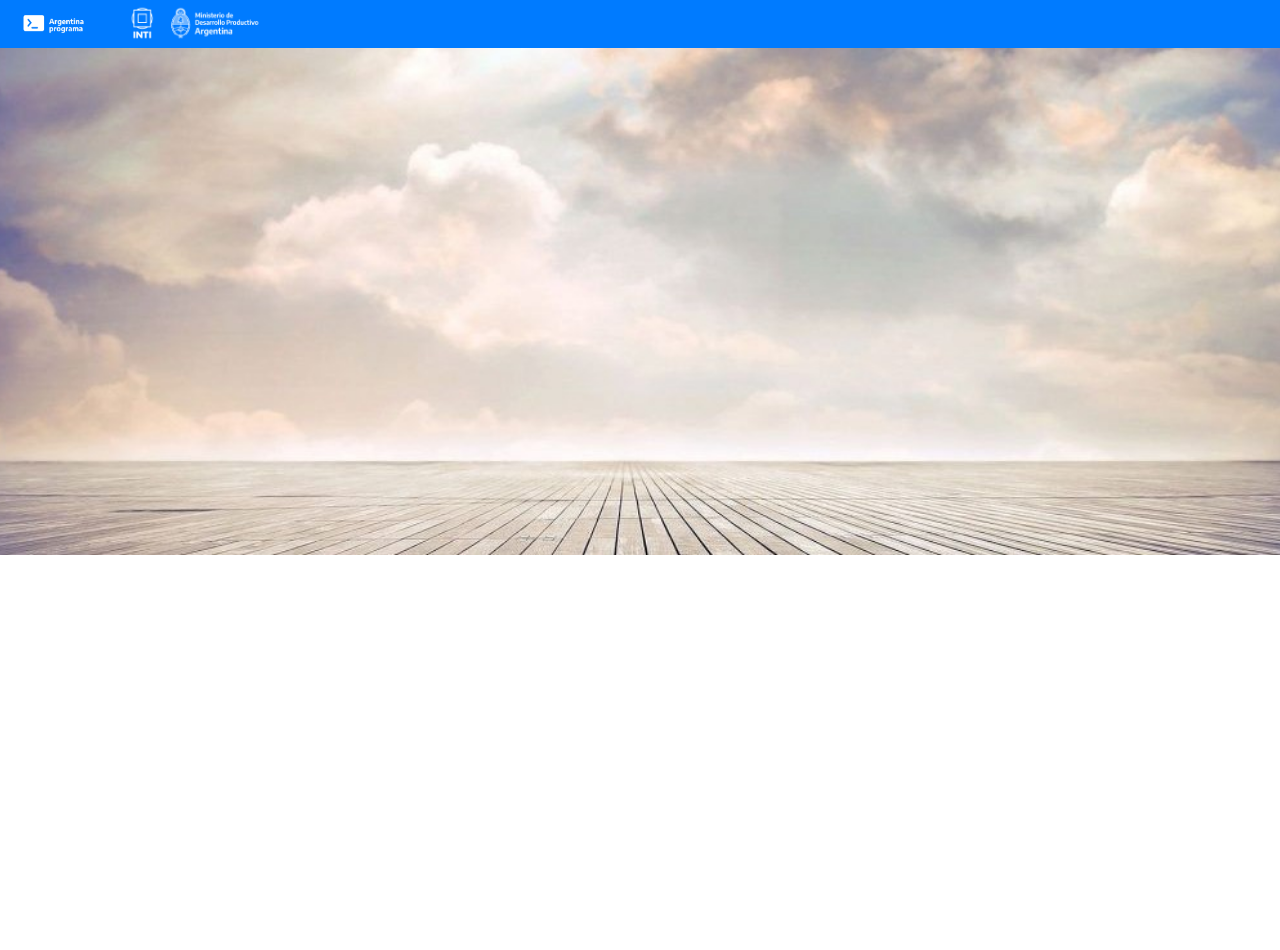
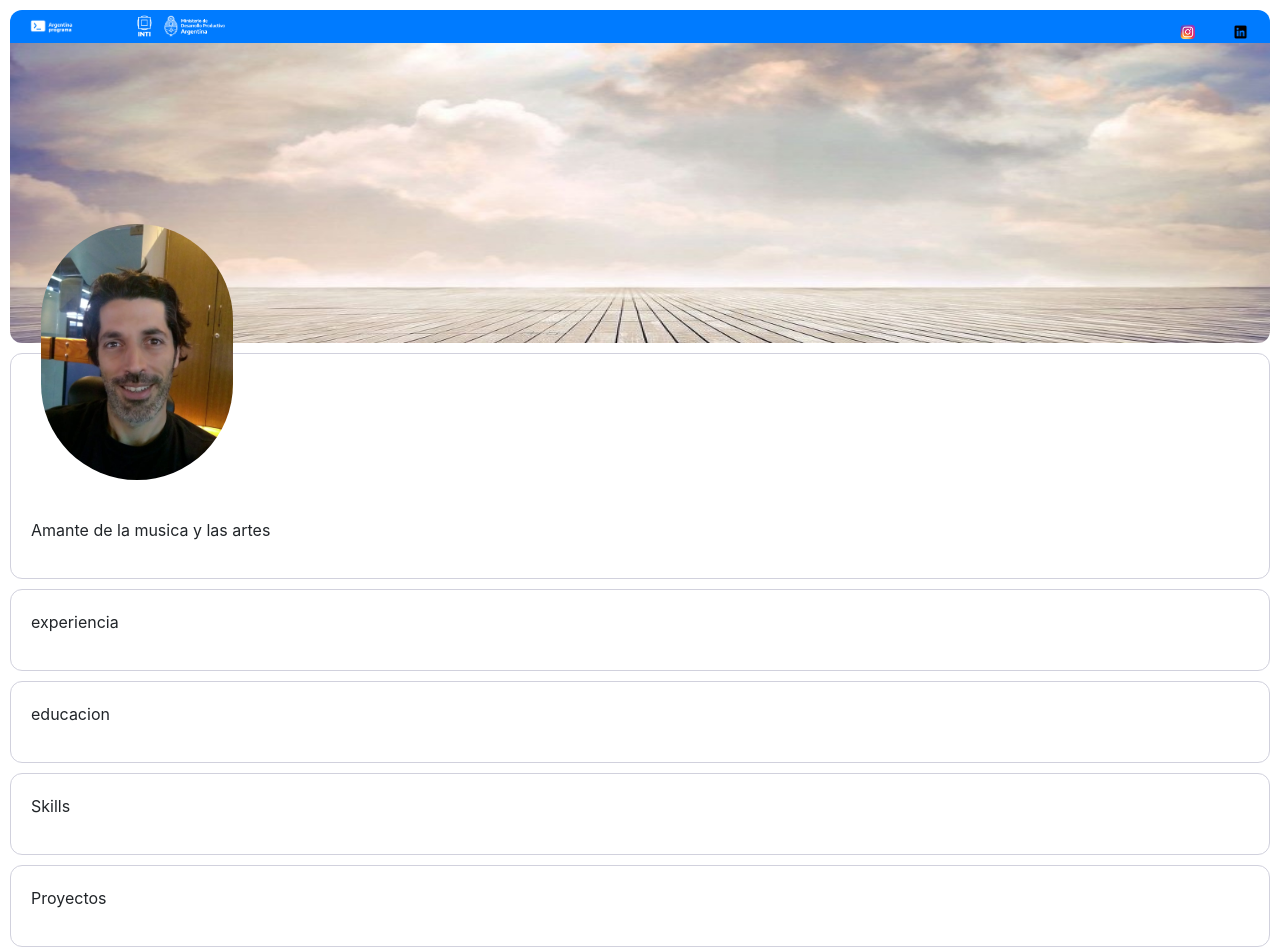
Before and after one commit to nahueltano81/Nahuel-FrontEnd, a plain HTML site: page index.html in a window 1280 px wide. Before the commit the page ends 800 px from the top, so only its background shows below. Drawn offline with nearby package versions, Linux system fonts and the light colour scheme; files whose address does not match are found by name.

Commit message:
portfolio 	new file:   Imagenes/IMG-20201211-WA0004.jpg 	new file:   Imagenes/instagram.svg 	new file:   Imagenes/linkedinlogo.png 	new file:   Imagenes/pngwing.com.png 	modified:   index.html 	modified:   styles.css

```diff
--- a/index.html
+++ b/index.html
@@ -18,24 +18,56 @@
 
   <body>
 
-    <div class="container-fluid text-start">
-      <div class="row bg-primary">
-        <div class="col-1">
-          <a href="https://argentinaprograma.inti.gob.ar"><img class= img-thumbnail src="C:\Users\Dario\Desktop\Yo programo\Nahuel-FrontEnd\Imagenes\APLogo-20-20.png">
+    <div id= "header" class="mat-card">
+        <div id="logos" class="row bg-primary rounded-top" style="padding: 0%;">
+          <div class="col-1">
+            <a href="https://argentinaprograma.inti.gob.ar"><img class= img-thumbnail src="C:\Users\Dario\Desktop\Yo programo\Nahuel-FrontEnd\Imagenes\APLogo-20-20.png" width="70%"></a>
+          </div>
+          <div class="col-10">
+            <a href="https://www.argentina.gob.ar/inti"><img class= img-thumbnail src="C:\Users\Dario\Desktop\Yo programo\Nahuel-FrontEnd\Imagenes\LogosInti.png" width="10%"></a>
+          </div>
+          <div class="col margin-top1">
+            <a href="https://www.instagram.com/nahueltano81/"><img src="C:\Users\Dario\Desktop\Yo programo\Nahuel-FrontEnd\Imagenes\pngwing.com.png" width="70%"></a>
+          </div>
+          <div class="col margin-top1">
+            <a href="https://www.linkedin.com/in/nahuel-lopez-b55433237/"><img src="C:\Users\Dario\Desktop\Yo programo\Nahuel-FrontEnd\Imagenes\linkedinlogo.png" width="70%"></a>
+          </div>
         </div>
-        <div class="col-2">
-          <a href="https://www.argentina.gob.ar/inti"><img class= img-thumbnail src="C:\Users\Dario\Desktop\Yo programo\Nahuel-FrontEnd\Imagenes\LogosInti.png" width="80%">
+        <div id="imagenes" class="row">
+          <img src="C:\Users\Dario\Desktop\Yo programo\Nahuel-FrontEnd\Imagenes\background2-para-paginas-web-html.jpg" class="rounded-bottom" width="100%" height="300px">
         </div>
+    </div>
+    <div id="acercade" class="card mat-card">
+      <div id="fotoperfil"  class="image2">
+        <img src="C:\Users\Dario\Desktop\Yo programo\Nahuel-FrontEnd\Imagenes\IMG-20201211-WA0004.jpg" width="20%" class="rounded-pill">
       </div>
+      <p></p>
+      <p></p>
+      <p></p>
+      <p></p>
+      <p></p>
+      <p></p>
+      <p></p>
+      <p></p>
+      <p></p>
+      <p>Amante de la musica y las artes</p>
     </div>
-
-    <div class="row">
-      <img src="C:\Users\Dario\Desktop\Yo programo\Nahuel-FrontEnd\Imagenes\background2-para-paginas-web-html.jpg" width="100%">
+    <div id="experiencia" class="card mat-card">
+      <p>experiencia</p>
+    </div>
+    <div id="educacion" class="card mat-card">
+      <p>educacion</p>
+    </div>
+    <div id="skills" class="card mat-card">
+      <p>Skills</p>
+    </div>
+    <div id="proyectos" class="card mat-card">
+      <p>Proyectos</p>
     </div>
 
     <!-- Bootstrap JS -->
 
-    <script src="https://stackpath.bootstrapcdn.com/bootstrap/4.5.2/js/bootstrap.min.js" integrity="sha384-B4gt1jrGC7Jh4AgTPSdUtOBvfO8shuf57BaghqFfPlYxofvL8/KUEfYiJOMMV+rV" crossorigin="anonymous"></script>
-
+    <script src="https://cdn.jsdelivr.net/npm/bootstrap@5.2.0/dist/js/bootstrap.bundle.min.js"></script>
+    <script src="https://stackpath.bootstrapcdn.com/bootstrap/4.5.2/css/bootstrap.css"></script>
   </body>
 </html>
--- a/styles.css
+++ b/styles.css
@@ -5,12 +5,40 @@
     border-radius: 0.25rem;
     max-width: 100%;
     height: auto;
-  }
-  .margin-top {
+}
+.margin-top {
     margin-top: 20px;
-  }
+}
+.margin-top1 {
+  margin-top: 8px;
+}
   *,
   *::before,
   *::after {
     box-sizing: border-box;
-  }
+}
+.mat-card {
+  border-radius: 12px;
+  margin: 10px 10px;
+  padding: 20px;
+  border-color: rgb(209, 209, 221);
+}
+.mat-card#header {
+  padding: 0;
+}
+.rounded-top {
+  border-top-left-radius: 12px!important;
+  border-top-right-radius: 12px!important;
+}
+.rounded-bottom {
+  border-bottom-left-radius: 12px!important;
+  border-bottom-right-radius: 12px!important;
+}
+.row {
+  margin: 0px 0px 0px 0px;
+}
+.image2 {
+  position: absolute;
+  top: -130px;
+  left: 30px;
+}
```
Also changed, not shown: Imagenes/IMG-20201211-WA0004.jpg (added), Imagenes/instagram.svg (added), Imagenes/linkedinlogo.png (added), Imagenes/pngwing.com.png (added).
